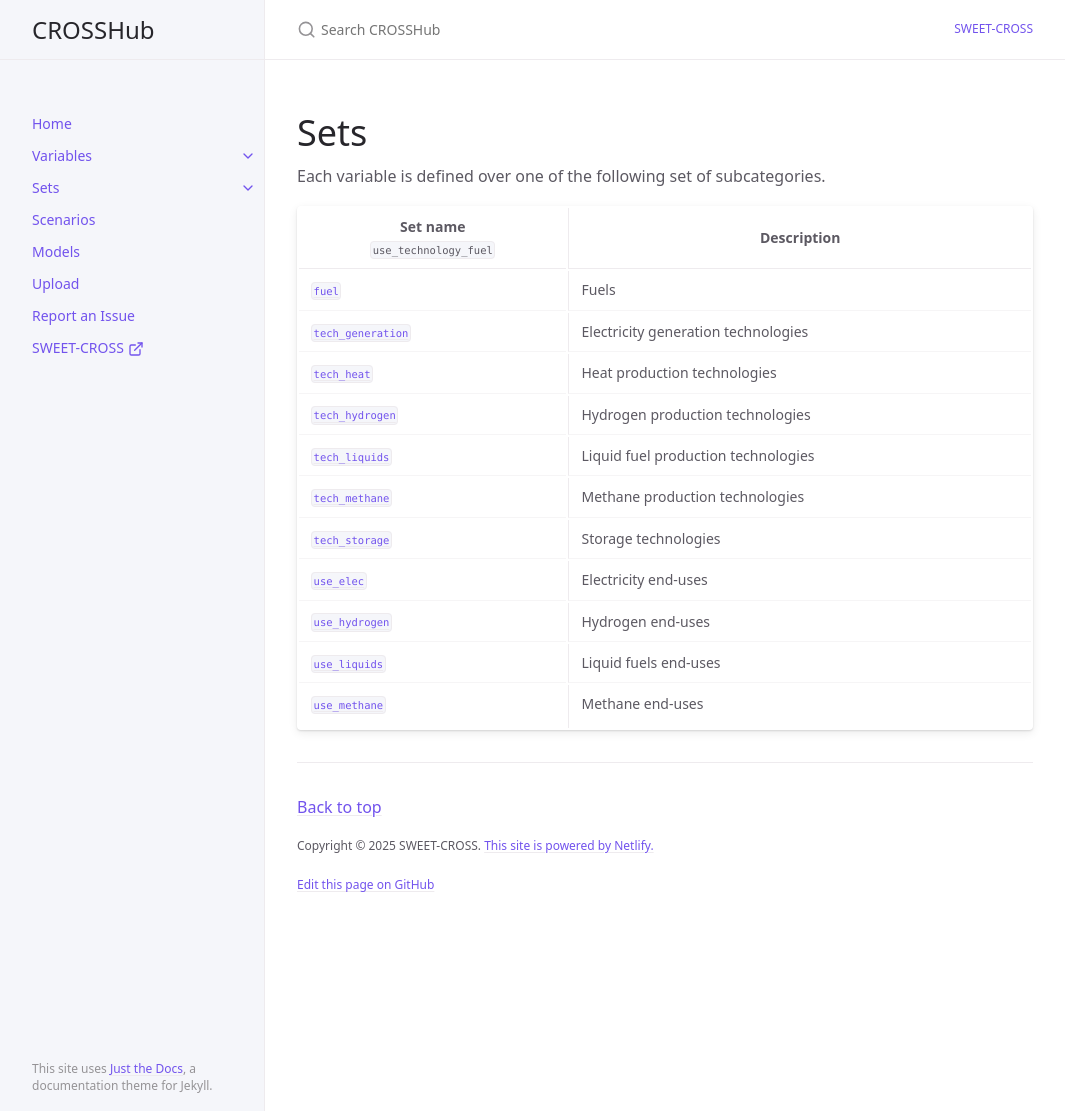
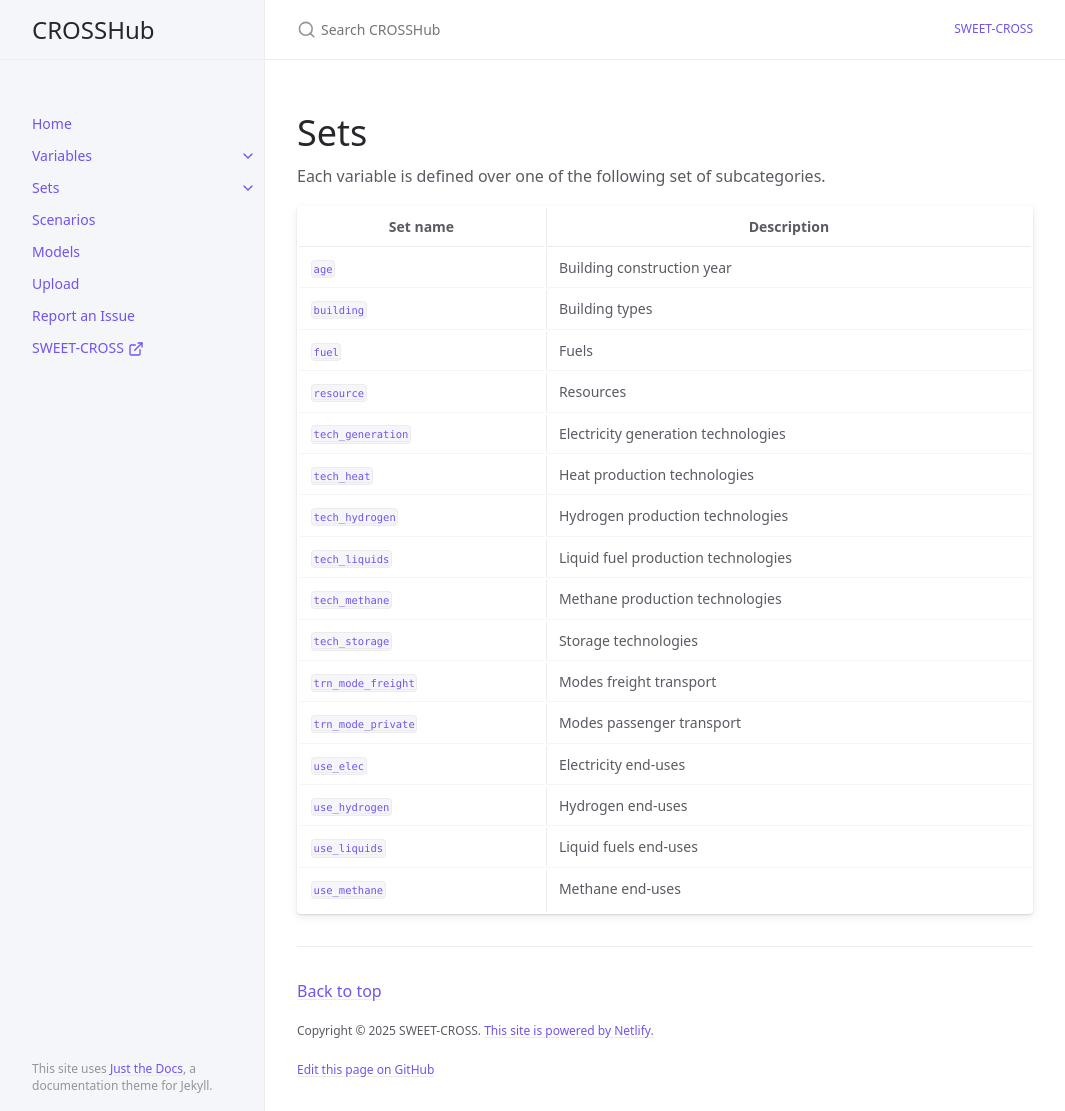
Before and after one commit to sweet-cross/data-model, a Jekyll site: the page built from docs/sets/index.md, in a window 1280 px wide and 1111 px high. Shown: the whole window, without its empty margins (107-1172 px from the left). Built offline with Jekyll 4.4.1, drawn with Linux system fonts in a browser that asks for light colours; cached includes are drawn as plain includes.

Commit message:
sets summary

```diff
--- a/docs/sets/index.md
+++ b/docs/sets/index.md
@@ -8,15 +8,20 @@ has_toc: false
 
 Each variable is defined over one of the following set of subcategories.
 
-| Set name<br>`use_technology_fuel`  | Description |
+| Set name  | Description |
 | ---- | ------------------------ |
+| [`age`](/instructions-data/docs/variables/sets/age)|  Building construction year|
+| [`building`](/instructions-data/docs/variables/sets/building)|  Building types|
 | [`fuel`](/instructions-data/docs/variables/sets/fuel)|  Fuels|
+| [`resource`](/instructions-data/docs/variables/sets/resource)|  Resources|
 | [`tech_generation`](/instructions-data/docs/variables/sets/tech_generation) |  Electricity generation technologies|
 | [`tech_heat`](/instructions-data/docs/variables/sets/tech_heat)| Heat production technologies |
 | [`tech_hydrogen`](/instructions-data/docs/variables/sets/tech_hydrogen)  | Hydrogen production technologies |
 | [`tech_liquids`](/instructions-data/docs/variables/sets/tech_liquids)| Liquid fuel production technologies |
 | [`tech_methane`](/instructions-data/docs/variables/sets/tech_methane)| Methane production technologies |
 | [`tech_storage`](/instructions-data/docs/variables/sets/tech_storage) | Storage technologies |
+| [`trn_mode_freight`](/instructions-data/docs/variables/sets/trn_mode_freight) | Modes freight transport |
+| [`trn_mode_private`](/instructions-data/docs/variables/sets/trn_mode_freight) | Modes passenger transport |
 | [`use_elec`](/instructions-data/docs/variables/sets/use_elec) | Electricity end-uses |
 | [`use_hydrogen`](/instructions-data/docs/variables/sets/use_hydrogen)| Hydrogen end-uses |
 | [`use_liquids`](/instructions-data/docs/variables/sets/use_liquids)| Liquid fuels end-uses |
```
Also changed, not shown: docs/sets/age.md (+1 -1 lines), docs/sets/trn_mode_private.md (+1 -1 lines).
